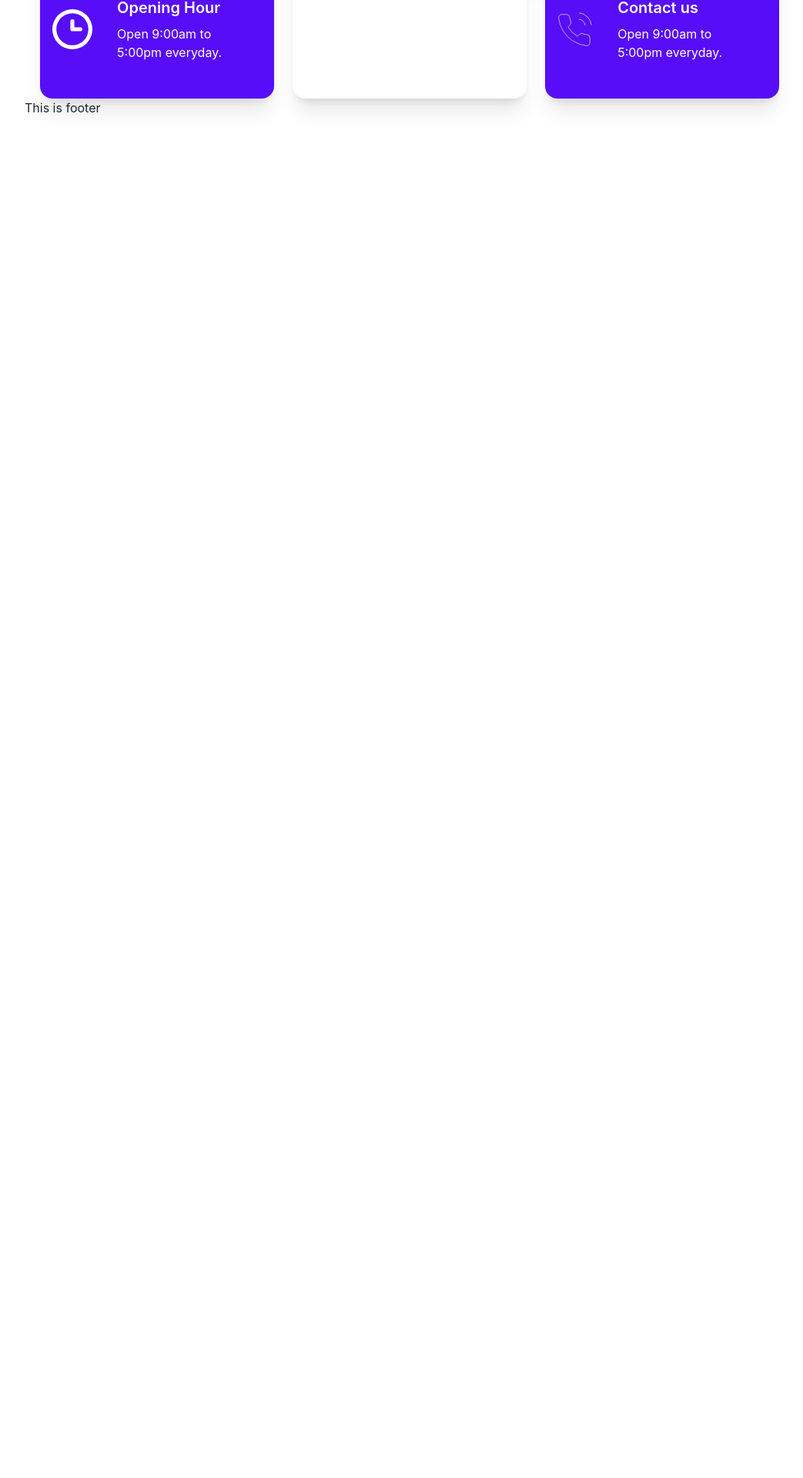
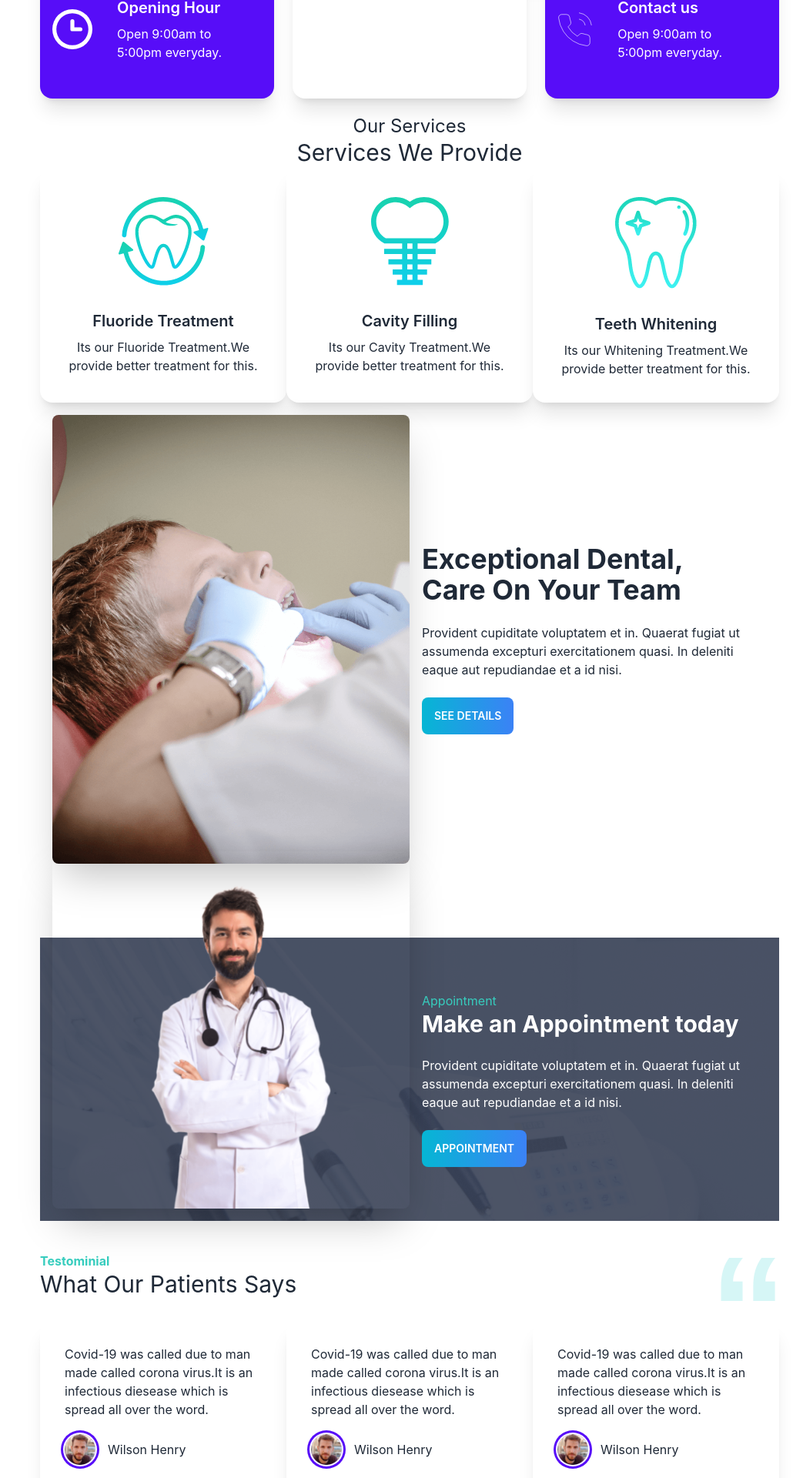
Before and after one commit to Abdur-Nur-Tushar-Irfan/mr.doctor, a React (Create React App) app: page / in a window 1280 px wide. Shown: the part 426-2346 px from the top of the page at 77% size, without its empty margins (108-1151 px from the left). Before the commit the page ends 800 px from the top, so only its background shows below. Built offline with nearby package versions, Linux system fonts and the light colour scheme.

Commit message:
reviews added

```diff
--- a/package.json
+++ b/package.json
@@ -9,6 +9,7 @@
     "daisyui": "^2.46.1",
     "react": "^18.2.0",
     "react-dom": "^18.2.0",
+    "react-hook-form": "^7.41.5",
     "react-router-dom": "^6.6.2",
     "react-scripts": "5.0.1",
     "web-vitals": "^2.1.4"
--- a/src/Pages/Header/Header.js
+++ b/src/Pages/Header/Header.js
@@ -14,7 +14,7 @@ const Header = () => {
                             <li><Link to='home'>Home</Link></li>
                             <li><Link to='appointment'>Appointment</Link></li>
                             <li><Link to='login'>Login</Link></li>
-                            <li><Link to='register' className='btn-info'>Register</Link></li>
+                            <li><Link to='register'>Register</Link></li>
 
 
                         </ul>
@@ -26,7 +26,7 @@ const Header = () => {
                         <li><Link to='home'>Home</Link></li>
                         <li><Link to='appointment'>Appointment</Link></li>
                         <li><Link to='login'>Login</Link></li>
-                        <li><Link to='register' className='btn-info'>Register</Link></li>
+                        <li><Link to='register'>Register</Link></li>
                     </ul>
                 </div>
 
--- a/src/Pages/Home/Banner/Banner.js
+++ b/src/Pages/Home/Banner/Banner.js
@@ -1,17 +1,18 @@
 import React from 'react';
 import chair from '../../../assets/images/chair.png'
 import bg from '../../../assets/images/bg.png'
+import PrimaryButton from '../../../PrimaryButton/PrimaryButton';
 
 const Banner = () => {
     return (
-        <div>
-            <div className="hero bg-base-200">
+        <div >
+            <div className="hero" style={{background:`url(${bg})`}}>
                 <div  className="hero-content flex-col lg:flex-row-reverse">
-                    <img src={chair} alt='' className=" w-1/2 rounded-lg shadow-2xl" />
+                    <img src={chair} alt='' className=" md:w-1/2 rounded-lg shadow-2xl" />
                     <div>
                         <h1 className="text-5xl font-bold">Box Office News!</h1>
                         <p className="py-6">Provident cupiditate voluptatem et in. Quaerat fugiat ut assumenda excepturi exercitationem quasi. In deleniti eaque aut repudiandae et a id nisi.</p>
-                        <button className="border-none btn bg-gradient-to-r from-cyan-500 to-blue-500">Get Started</button>
+                        <PrimaryButton>Get Started</PrimaryButton>
                     </div>
                 </div>
             </div>
--- /dev/null
+++ b/src/Pages/Home/Home/DentalCare/DentalCare.js
@@ -0,0 +1,20 @@
+import React from 'react';
+import dentalcare from '../../../../assets/images/treatment.png'
+import PrimaryButton from '../../../../PrimaryButton/PrimaryButton';
+
+const DentalCare = () => {
+    return (
+        <div className="hero">
+            <div className="hero-content flex-col lg:flex-row">
+                <img src={dentalcare} alt='' className=" md:w-1/2 rounded-lg shadow-2xl" />
+                <div>
+                    <h1 className="text-4xl font-bold">Exceptional Dental,<br/>Care On Your Team</h1>
+                    <p className="py-6">Provident cupiditate voluptatem et in. Quaerat fugiat ut assumenda excepturi exercitationem quasi. In deleniti eaque aut repudiandae et a id nisi.</p>
+                    <PrimaryButton>See Details</PrimaryButton>
+                </div>
+            </div>
+        </div>
+    );
+};
+
+export default DentalCare;
--- a/src/Pages/Home/Home/Home.js
+++ b/src/Pages/Home/Home/Home.js
@@ -1,12 +1,20 @@
 import React from 'react';
 import Banner from '../Banner/Banner';
 import InfoCards from '../InfoCards/InfoCards';
+import MakeAppointment from '../MakeAppointmnent/MakeAppointment';
+import Reviews from '../Reviews/Reviews';
+import Services from '../Services/Services';
+import DentalCare from './DentalCare/DentalCare';
 
 const Home = () => {
     return (
         <div className='mx-5'>
             <Banner></Banner>
             <InfoCards></InfoCards>
+            <Services></Services>
+            <DentalCare></DentalCare>
+            <MakeAppointment></MakeAppointment>
+            <Reviews></Reviews>
 
         </div>
     );
--- a/src/Pages/Home/InfoCards/InfoCards.js
+++ b/src/Pages/Home/InfoCards/InfoCards.js
@@ -37,10 +37,8 @@ const InfoCards = () => {
                 cardData.map(card=><InfoCard
                 key={card.id}
                 card={card}
-
                 ></InfoCard>)
             }
-
         </div>
     );
 };
--- /dev/null
+++ b/src/Pages/Home/MakeAppointmnent/MakeAppointment.js
@@ -0,0 +1,28 @@
+import React from 'react';
+import doctors from '../../../assets/images/doctor.png'
+import appointment from '../../../assets/images/appointment.png'
+import PrimaryButton from '../../../PrimaryButton/PrimaryButton';
+
+const MakeAppointment = () => {
+    return (
+        <section className='mt-20'
+        style={{
+            background:`url(${appointment})`
+        }}
+        >
+            <div className="hero">
+                <div className="hero-content flex-col lg:flex-row">
+                    <img src={doctors} alt='' className="lg:w-1/2 rounded-lg shadow-2xl -mt-32" />
+                    <div>
+                        <p className='text-accent'>Appointment</p>
+                        <h1 className="text-3xl font-bold text-white">Make an Appointment today</h1>
+                        <p className="py-6 text-white">Provident cupiditate voluptatem et in. Quaerat fugiat ut assumenda excepturi exercitationem quasi. In deleniti eaque aut repudiandae et a id nisi.</p>
+                        <PrimaryButton>Appointment</PrimaryButton>
+                    </div>
+                </div>
+            </div>
+        </section>
+    );
+};
+
+export default MakeAppointment;
--- /dev/null
+++ b/src/Pages/Home/Reviews/Review.js
@@ -0,0 +1,25 @@
+import React from 'react';
+
+const Review = ({ reviewData }) => {
+    const { name, description, img } = reviewData
+    return (
+        <div className="card bg-base-100 shadow-xl mt-6">
+            <div className="card-body">
+                <p>{description}</p>
+                <div className='flex items-center mt-3'>
+
+                    <div className="avatar mr-4">
+                        <div className="w-10 rounded-full ring ring-primary ring-offset-base-100 ring-offset-2">
+                            <img src={img} alt='' />
+                        </div>
+                    </div>
+                    <div className=''>
+                        <h3>{name}</h3>
+                    </div>
+                </div>
+            </div>
+        </div>
+    );
+};
+
+export default Review;
--- /dev/null
+++ b/src/Pages/Home/Reviews/Reviews.js
@@ -0,0 +1,56 @@
+import React from 'react';
+import quote from '../../../assets/icons/quote.svg'
+import people1 from '../../../assets/images/people1.png'
+import people2 from '../../../assets/images/people2.png'
+import people3 from '../../../assets/images/people3.png'
+import Review from './Review';
+
+const Reviews = () => {
+    const reviewsData=[
+        {
+            _id:1,
+            name:'Wilson Henry',
+            img:people1,
+            description:'Covid-19 was called due to man made called corona virus.It is an infectious diesease which is spread all over the word.'
+        },
+        {
+            _id:2,
+            name:'Wilson Henry',
+            img:people1,
+            description:'Covid-19 was called due to man made called corona virus.It is an infectious diesease which is spread all over the word.'
+        },
+        {
+            _id:3,
+            name:'Wilson Henry',
+            img:people1,
+            description:'Covid-19 was called due to man made called corona virus.It is an infectious diesease which is spread all over the word.'
+        },
+    ]
+    return (
+        <div className='mt-10'>
+            <div className='flex justify-between'>
+                <div>
+                    <h5 className='text-accent font-bold'>Testominial</h5>
+                    <p className='text-3xl'>What Our Patients Says</p>
+                </div>
+                <div>
+                    <figure><img className='w-20' src={quote} alt='' /></figure>
+                </div>
+
+            </div>
+            <div className='grid sm:grid-cols-1 md:grid-cols-2 lg:grid-cols-3'>
+                {
+                    reviewsData.map(reviewData=><Review
+                    key={reviewData._id}
+                    reviewData={reviewData}
+
+                    ></Review>)
+                }
+
+            </div>
+
+        </div>
+    );
+};
+
+export default Reviews;
--- /dev/null
+++ b/src/Pages/Home/Services/Service.js
@@ -0,0 +1,19 @@
+import React from 'react';
+
+const Service = ({service}) => {
+    const {name,description,img}=service
+    return (
+        <div className="card  bg-base-100 shadow-xl">
+            <figure className="px-10 pt-10">
+                <img src={img} alt="Shoes" className="rounded-xl" />
+            </figure>
+            <div className="card-body items-center text-center">
+                <h2 className="card-title">{name}</h2>
+                <p>{description}</p>
+
+            </div>
+        </div>
+    );
+};
+
+export default Service;
--- /dev/null
+++ b/src/Pages/Home/Services/Services.js
@@ -0,0 +1,50 @@
+import React from 'react';
+import fluoride from '../../../assets/images/fluoride.png'
+import cavity from '../../../assets/images/cavity.png'
+import whitening from '../../../assets/images/whitening.png'
+import Service from './Service';
+
+const Services = () => {
+    const serviceData=[
+        {
+            id:1,
+            name:'Fluoride Treatment',
+            description:'Its our Fluoride Treatment.We provide better treatment for this.',
+            img:fluoride
+        },
+        {
+            id:1,
+            name:'Cavity Filling',
+            description:'Its our Cavity Treatment.We provide better treatment for this.',
+            img:cavity
+        },
+        {
+            id:1,
+            name:'Teeth Whitening',
+            description:'Its our Whitening Treatment.We provide better treatment for this.',
+            img:whitening
+        },
+    ]
+    return (
+        <div className='mt-5'>
+            <div  className='text-center'>
+                <h3 className='text-2xl'>Our Services</h3>
+                <h2 className='text-3xl'>Services We Provide</h2>
+            </div>
+            <div className='grid sm:grid-cols-1 md:grid-cols-2 lg:grid-cols-3 '>
+                {
+                    serviceData.map(service=><Service
+                    key={service.id}
+                    service={service}
+
+                    ></Service>)
+
+                }
+
+            </div>
+
+        </div>
+    );
+};
+
+export default Services;
--- /dev/null
+++ b/src/PrimaryButton/PrimaryButton.js
@@ -0,0 +1,9 @@
+import React from 'react';
+
+const PrimaryButton = ({children}) => {
+    return (
+        <button className="border-none btn bg-gradient-to-r from-cyan-500 to-blue-500">{children}</button>
+    );
+};
+
+export default PrimaryButton;
```
Also changed, not shown: 1 other file (tests, documents, lock files or other folders).
